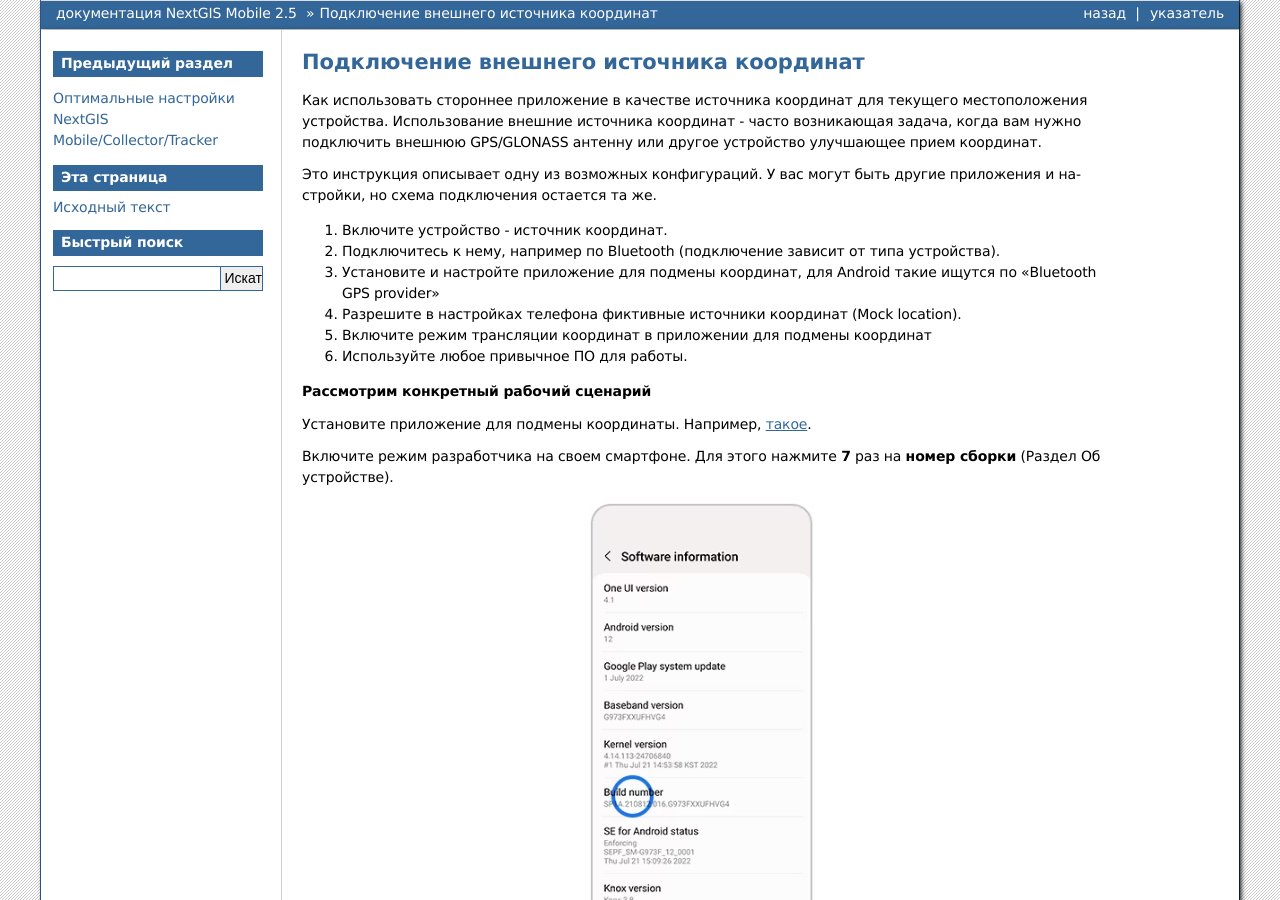
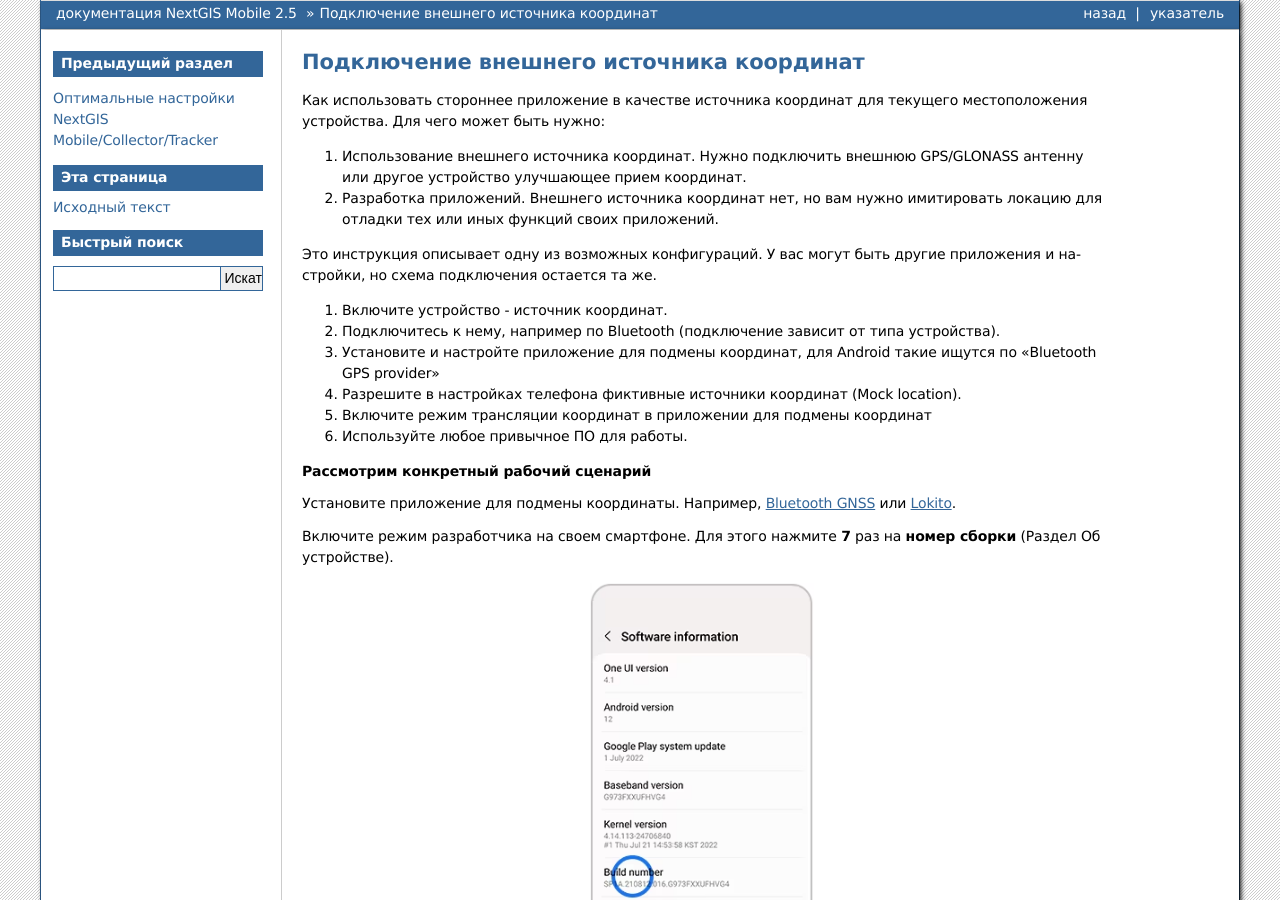
Before and after one commit to nextgis/docs_ngmobile, a Sphinx documentation site: the page built from source/mock_location.rst, in a window 1280 px wide and 900 px high. Built offline with Sphinx 7.4.7, drawn with Linux system fonts in a browser that asks for light colours; formulas are drawn with MathJax 3.

Commit message:
Update mock_location.rst

```diff
--- a/source/mock_location.rst
+++ b/source/mock_location.rst
@@ -3,7 +3,10 @@
 Подключение внешнего источника координат
 =============================================
 
-Как использовать стороннее приложение в качестве источника координат для текущего местоположения устройства. Использование внешние источника координат - часто возникающая задача, когда вам нужно подключить внешнюю GPS/GLONASS антенну или другое устройство улучшающее прием координат.
+Как использовать стороннее приложение в качестве источника координат для текущего местоположения устройства. Для чего может быть нужно:
+
+1. Использование внешнего источника координат. Нужно подключить внешнюю GPS/GLONASS антенну или другое устройство улучшающее прием координат.
+2. Разработка приложений. Внешнего источника координат нет, но вам нужно имитировать локацию для отладки тех или иных функций своих приложений.
 
 Это инструкция описывает одну из возможных конфигураций. У вас могут быть другие приложения и настройки, но схема подключения остается та же.
 
@@ -16,7 +19,7 @@
 
 **Рассмотрим конкретный рабочий сценарий**
 
-Установите приложение для подмены координаты. Например, `такое <https://lockito-app.com/>`_.
+Установите приложение для подмены координаты. Например, `Bluetooth GNSS <https://play.google.com/store/apps/details?id=com.clearevo.bluetooth_gnss&hl=en>`_ или `Lokito <https://lockito-app.com/>`_.
 
 Включите режим разработчика на своем смартфоне.
 Для этого нажмите **7** раз на **номер сборки** (Раздел Об устройстве).
```
